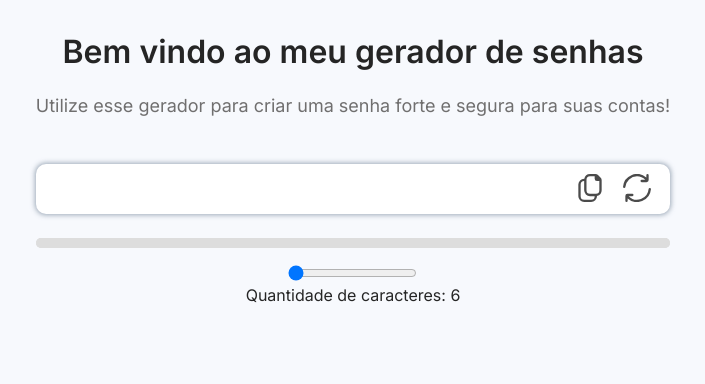
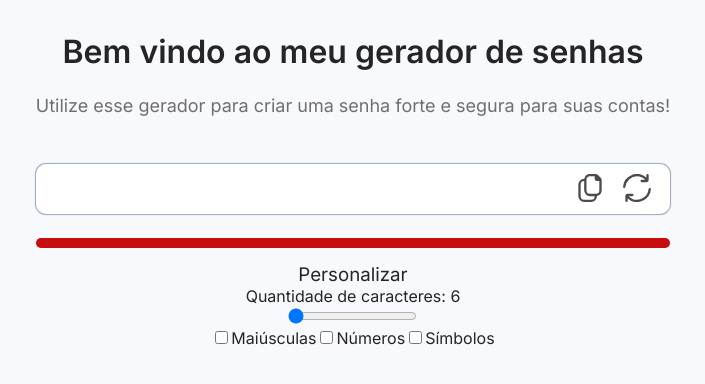
Before and after one commit to AlyssonSene/password_generator, a React (Create React App) app: page / in a window 1280 px wide. Shown: the top 384 px of the page, without its empty margins (287-992 px from the left). Built offline with nearby package versions, Linux system fonts and the light colour scheme.

Commit message:
[ADD] Adiciona compo de força da senha e opções para personalização

```diff
--- a/src/components/molecules/PasswordGenerator.jsx
+++ b/src/components/molecules/PasswordGenerator.jsx
@@ -69,9 +69,12 @@ const PasswordGenerator = () => {
       </StyledBox>
 
       <StyledSecurityBox>
-        <StyledSecurityBox></StyledSecurityBox>
+        <StyledSecurityBar strength="weak" id="securityBar"></StyledSecurityBar>
       </StyledSecurityBox>
 
+      <div>
+        <h3>Personalizar</h3>
+        <h4>Quantidade de caracteres: {passLength}</h4>
         <Range
           min={6}
           max={32}
@@ -80,7 +83,18 @@ const PasswordGenerator = () => {
           name="password length"
           id="passLength"
         />
-      <h4>Quantidade de caracteres: {passLength}</h4>
+
+        <div>
+          <input type="checkbox" name="uppercase" />
+          <span>Maiúsculas</span>
+
+          <input type="checkbox" name="numbers" />
+          <span>Números</span>
+
+          <input type="checkbox" name="simbols" />
+          <span>Símbolos</span>
+        </div>
+      </div>
       <Tooltip show={showTooltip} className="copied">
         Copiado
       </Tooltip>
--- a/src/styles/styles.jsx
+++ b/src/styles/styles.jsx
@@ -1,4 +1,4 @@
-import styled from "styled-components";
+import styled, { css } from "styled-components";
 
 export const StyledButton = styled.button`
   background-color: transparent;
@@ -37,7 +37,7 @@ export const StyledBox = styled.div`
   justify-content: center;
   align-items: center;
   background: #ffff;
-  box-shadow: 0 0 5px 1px rgba(132, 148, 165, 0.8);
+  box-shadow: 0 0 1px 1px rgba(132, 148, 165, 0.8);
   border-radius: 10px;
   margin-bottom: 1.5rem;
   padding: 0 10px;
@@ -73,11 +73,44 @@ export const StyledSecurityBox = styled.div`
   margin-bottom: 15px;
 `;
 
-export const StyledSecurityBar = styled.div`
+const normalStyles = css`
   height: 10px;
-  background-color: #c70d0d;
-
   border-radius: 8px;
   margin-bottom: 15px;
   transition: all 0.2s;
 `;
+
+const warningStyles = css`
+  background-color: #e7b50e;
+`;
+
+const safeStyles = css`
+  background-color: #03a103;
+`;
+
+const criticalStyles = css`
+  background-color: #c70d0d;
+`;
+
+const completeStyles = css`
+  background-color: #03a103;
+`;
+
+export const StyledSecurityBar = styled.div`
+  ${normalStyles}
+
+  ${({ strength }) => {
+    switch (strength) {
+      case "complete":
+        return completeStyles;
+      case "strong":
+        return safeStyles;
+      case "medium":
+        return warningStyles;
+      case "weak":
+        return criticalStyles;
+      default:
+        return normalStyles;
+    }
+  }}
+`;
```
Lines whose indentation alone changed are shown as unchanged.
